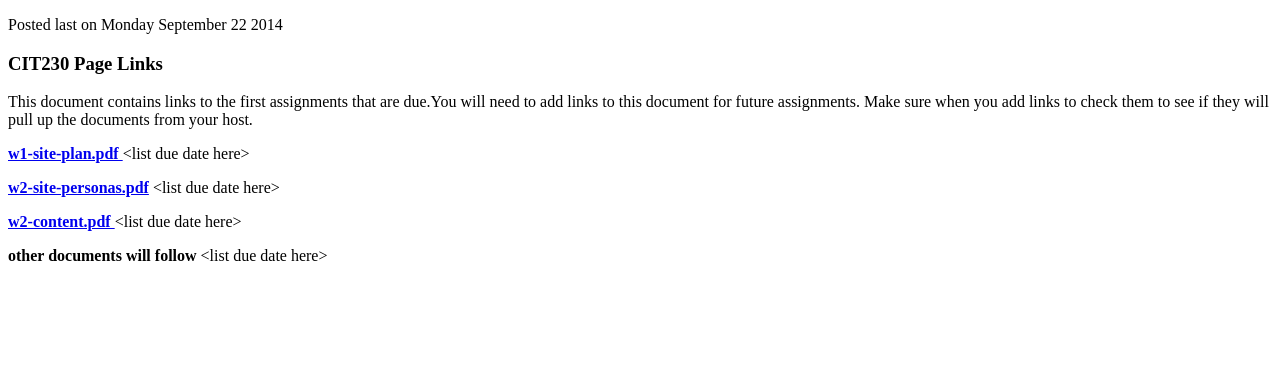
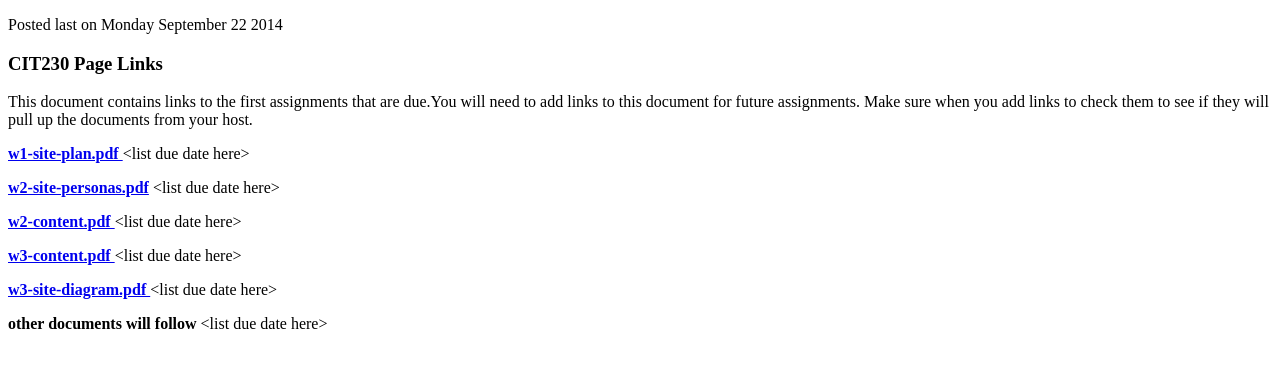
Before and after one commit to Eampaw/Eampaw.github.io, a plain HTML site: page cit230-links.html in a window 1280 px wide. Drawn offline with Linux system fonts and the light colour scheme.

Commit message:
assignment

```diff
--- a/cit230-links.html
+++ b/cit230-links.html
@@ -12,6 +12,8 @@
 <p><strong><a href="cit230/indv-design-docs/w1-site-plan.pdf">w1-site-plan.pdf </a></strong>&lt;list due date here&gt;</p>
 <p><strong><a href="cit230/indv-design-docs/w2-site-personas.pdf">w2-site-personas.pdf</a></strong> &lt;list due date here&gt;</p>
 <p><strong><a href="cit230/indv-design-docs/w2-content.pdf">w2-content.pdf </a></strong>&lt;list due date here&gt;</p>
+<p><strong><a href="cit230/indv-design-docs/w3-content.pdf">w3-content.pdf </a></strong>&lt;list due date here&gt;</p>
+<p><strong><a href="cit230/indv-design-docs/w3-site-diagram.pdf">w3-site-diagram.pdf </a></strong>&lt;list due date here&gt;</p>
 <p><strong>other documents will follow </strong> &lt;list due date here&gt;</p>
 </body>
 </html>
```
Also changed, not shown: 4 other files.
